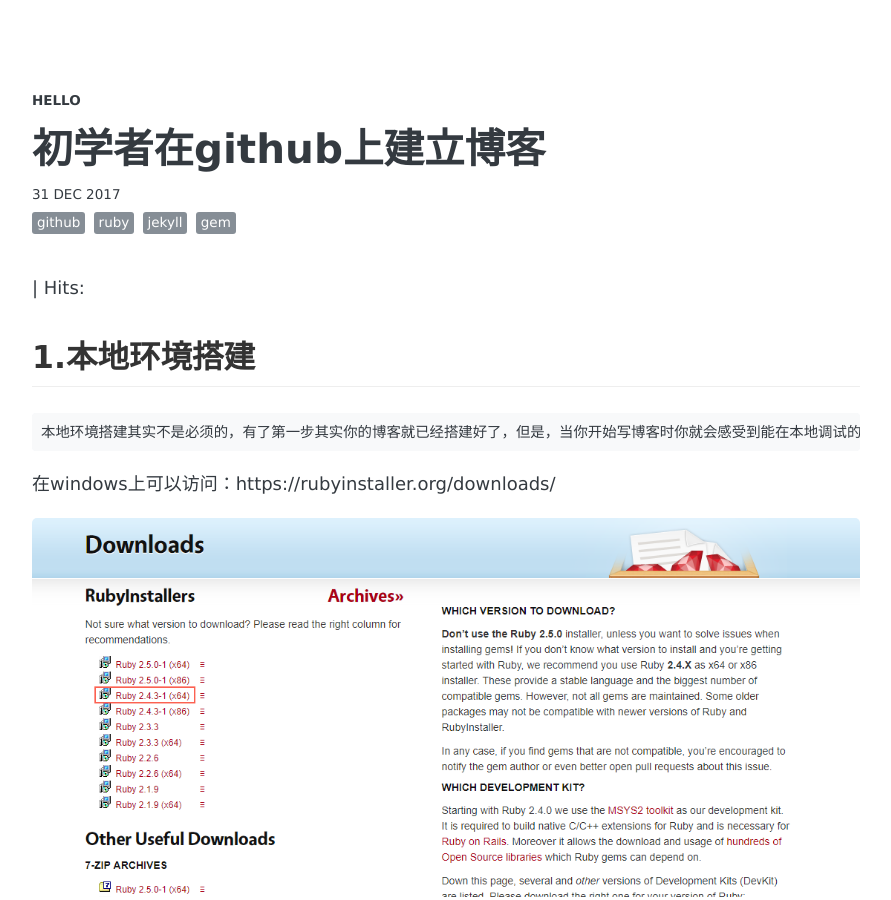
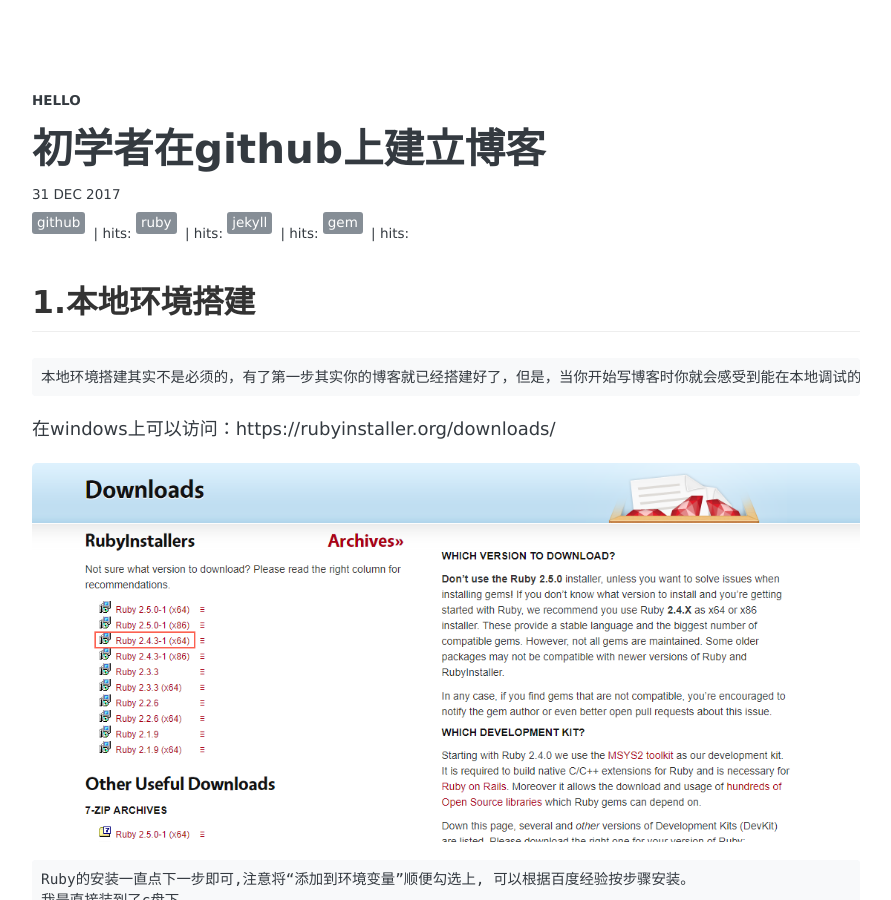
Before and after one commit to yzbaoo/yzbao.github.io, a Jekyll site: the page built from _posts/2017-12-31-start.md, in a window 1280 px wide and 900 px high. Shown: the whole window, without its empty margins (194-1085 px from the left). Built offline with Jekyll 4.4.1, drawn with Linux system fonts in a browser that asks for light colours; nearby versions of some CDN libraries; comment, search, counter and statistics services are not loaded.

Commit message:
no message

```diff
--- a/_layouts/default.html
+++ b/_layouts/default.html
@@ -4,10 +4,10 @@
 <body>
   <div class="content-container">
     {{ content }}
-
+    {% include leancloud-analytics.html %}
     {% include footer.html %}
 
-    {% include leancloud-analytics.html %}
+
   </div>
 </body>
 </html>
--- a/_layouts/post.html
+++ b/_layouts/post.html
@@ -18,20 +18,23 @@ layout: default
         <a href="{{ site.url }}{{ site.baseurl }}/tags#{{ tag }}">
           <span>{{ tag }}</span>
         </a>
+
+          <!-- 点击量 -->
+          {% if site.leancloud.enable %}
+          <span id="{{ page.id  }}" class="leancloud_visitors" data-flag-title="{{ page.title }}">
+          <span class="post-meta-divider">|</span>
+          <span class="post-meta-item-text"> Hits:  </span>
+          <span class="leancloud-visitors-count"></span>
+          </span>
+          {% endif %}
+
       </li>
+
+
       {% unless forloop.last %}{% endunless %}
       {% endfor %}
     </ul>
   </div>
-  <!-- 点击量 -->
-  {% if site.leancloud.enable %}
-   <span id="{{ page.id  }}" class="leancloud_visitors" data-flag-title="{{ page.title }}">
-   <span class="post-meta-divider">|</span>
-   <span class="post-meta-item-text"> Hits:  </span>
-   <span class="leancloud-visitors-count"></span>
-   </span>
-  {% endif %}
-
   {{ content }}
 
   <!-- Disqus -->
```
